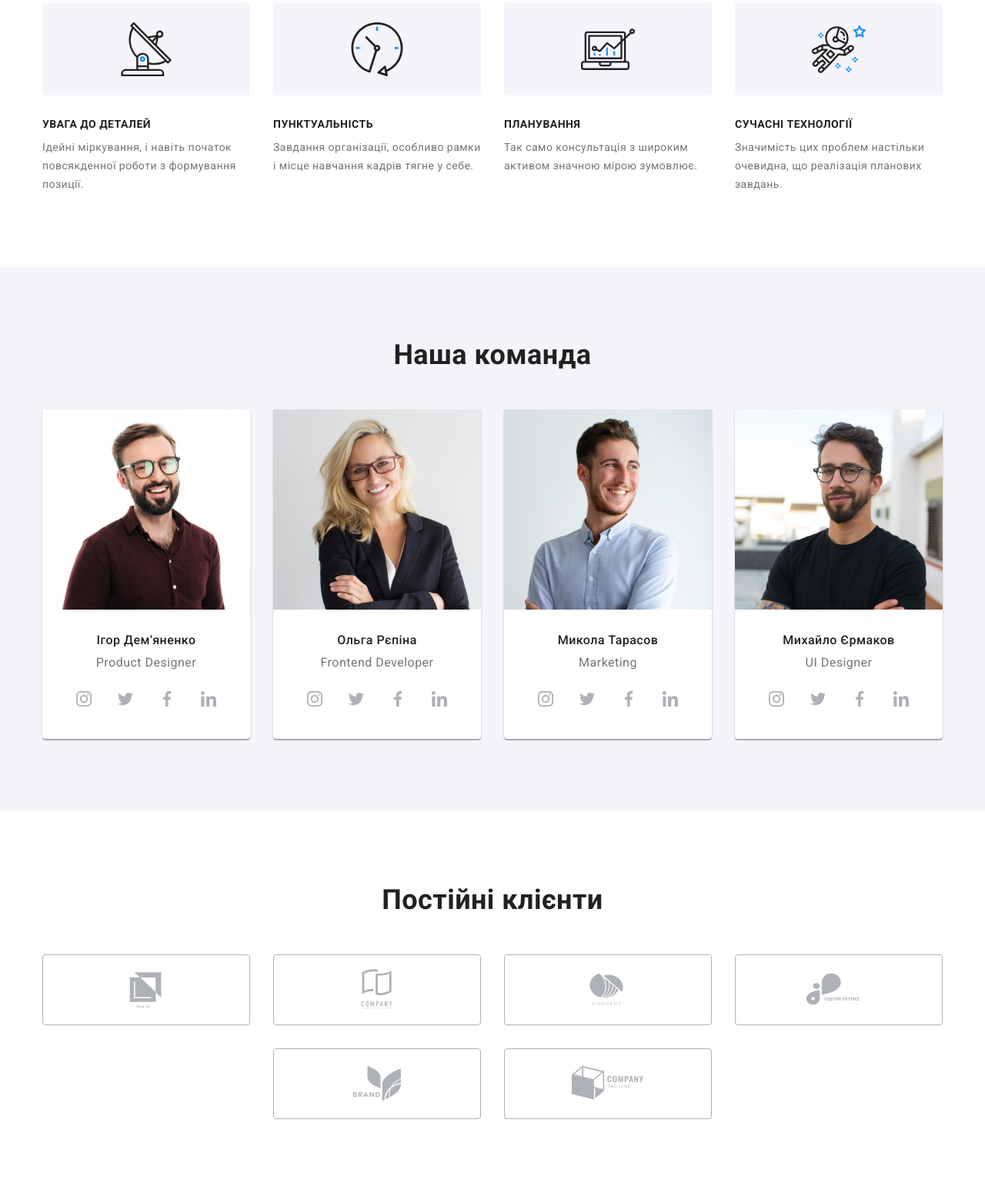
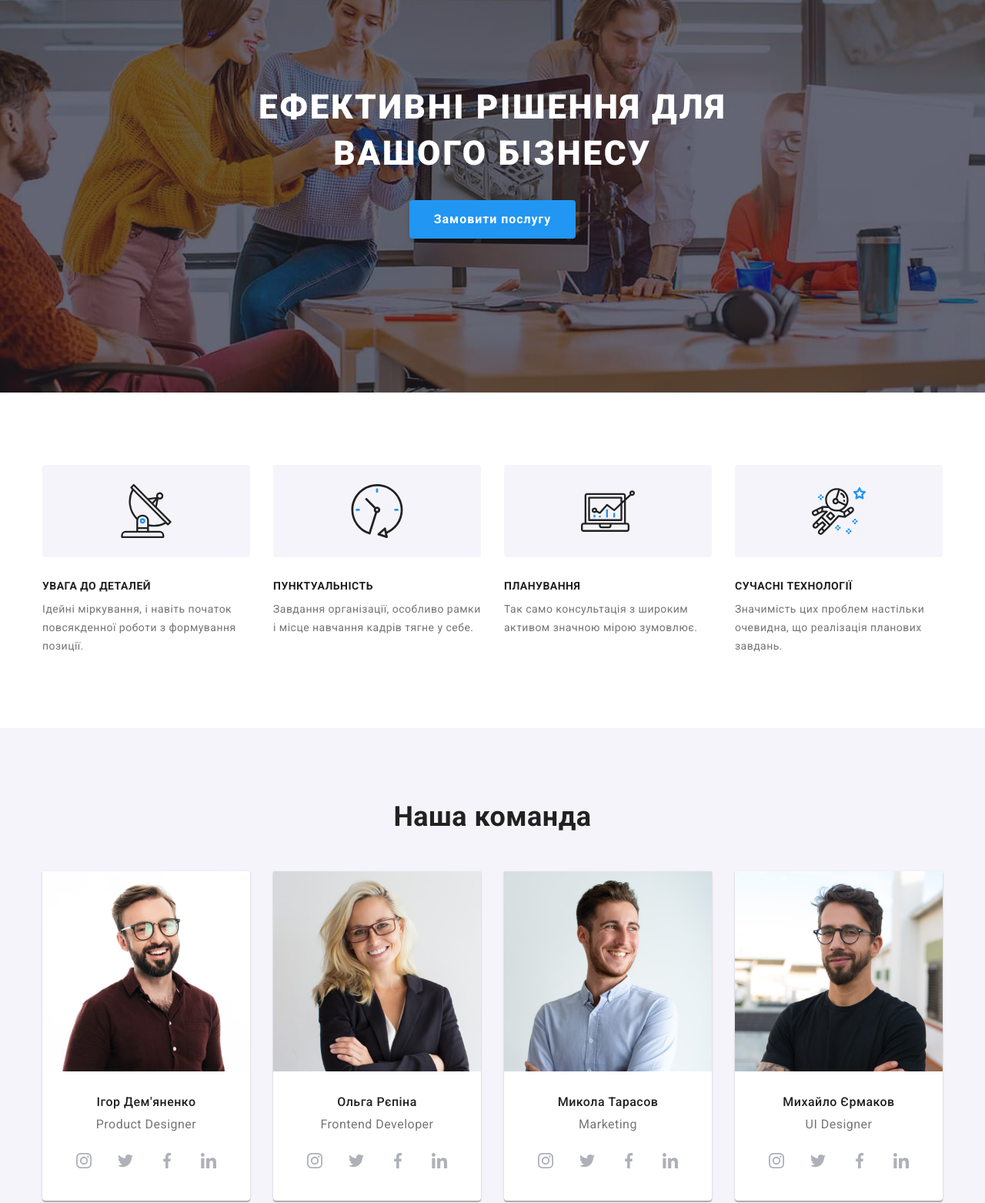
Before and after one commit to Dubyshkina/goit-markup-hw-08, a plain HTML site: page index.html in a window 1280 px wide. Shown: the part 90-1653 px from the top of the page at 77% size. Drawn offline with nearby package versions, Linux system fonts and the light colour scheme.

Commit message:
did hero section adaptive

```diff
--- a/index.html
+++ b/index.html
@@ -57,14 +57,14 @@
     <!--Main-->
     <main>
       <!-- Hero-->
-      <!-- <section class="hero">
+      <section class="hero">
         <div class="container">
           <h1 class="hero__title">Ефективні рішення для вашого бізнесу</h1>
           <button type="button" class="hero__button" data-modal-open>
             Замовити послугу
           </button>
         </div>
-      </section> -->
+      </section>
       <!--Particular qualities-->
       <section class="section">
         <div class="container">
--- a/sass/components/_clients.scss
+++ b/sass/components/_clients.scss
@@ -6,14 +6,13 @@
     gap: 30px;
   }
   .clients-list__item {
-    // width: 170px;
     width: calc(50% - 15px);
     height: 92px;
     @media screen and(min-width: 768px){
       width: calc((100% - 60px) / 3);
     }
     @media screen and(min-width: 1200px){
-      max-width: calc((100% - 90px) / 4);
+      max-width: calc((100% - 150px) / 6);
     }
   }
   .clients-list__link {
--- a/sass/components/_container.scss
+++ b/sass/components/_container.scss
@@ -1,13 +1,13 @@
 .container {
     margin: 0 auto;
     padding: 0 15px;
-    @media screen and(min-width: 480px){
+    @include mobile {
       max-width: 480px;
     }
-    @media screen and(min-width: 768px){
+    @include tablet {
       max-width: 768px;
     }
-    @media screen and(min-width: 1200px){
+    @include desktop {
       max-width: 1200px;
     }
   }
--- a/sass/components/_hero.scss
+++ b/sass/components/_hero.scss
@@ -1,23 +1,42 @@
 .hero {
     color: var(--primary-white-color);
     background-color: var(--footer-background-color);
+    background-image: var(--gra), url(../images/hero-bg-mob.jpg);
+    padding-top: 118px;
+    padding-bottom: 118px;
+  @include tablet {
+    background-image: var(--gra), url(../images/hero-bg-tab.jpg);
+    padding-top: 118px;
+    padding-bottom: 118px;
+  }
+  @include desktop {
     background-image: var(--gra), url(../images/hero-backgr-img.jpg);
+    padding-top: 200px;
+    padding-bottom: 200px;
+  }
+
     background-size: cover;
     background-position: center;
     background-repeat: no-repeat;
-    max-width: 1600px;
+    max-width: 100%;
     margin: 0 auto;
 
-    padding-top: 200px;
-    padding-bottom: 200px;
+
   }
   .hero__title {
-    @include font(900, 44px, 1.36);
+    @include font(900, 26px, calc(42 / 26));
     letter-spacing: 0.06em;
     text-transform: uppercase;
+    text-align: center;
+    width: 100%;
+   @include tablet {
+    width: 360px;
+    }
+    @include desktop {
+      @include font(900, 44px, 1.36);
+      width: 696px;
+    }
 
-    text-align: center;
-    width: 696px;
     margin: 0 auto 30px;
   }
   .hero__button {
@@ -30,15 +49,19 @@
 
     min-width: 216px;
     display: flex;
+    justify-content: center;
     align-items: center;
-    text-align: center;
+
 
     cursor: pointer;
 
     border: transparent;
     border-radius: 4px;
     box-shadow: 0px 4px 4px var(--box-shadow-color);
+    margin: 0 auto;
+    padding: 10px 24px;
+    @include desktop{
+      padding: 10px 32px;
+    }
 
-    padding: 10px 32px;
-    margin: 0 auto;
   }
--- a/sass/components/_qualities.scss
+++ b/sass/components/_qualities.scss
@@ -13,15 +13,14 @@
     }
     .quality-list__items{
       width:100%;
-      @media screen and(min-width: 768px) {
+      @include tablet {
       width: calc(50% - 15px);
       }
-      @media screen and(min-width: 1200px){
+      @include desktop{
         width: calc((100% - 90px) / 4);
       }
     }
   .quality-list__img {
-    // width: 270px;
     max-width: 100%;
     height: 120px;
 
--- a/sass/components/_section.scss
+++ b/sass/components/_section.scss
@@ -1,7 +1,7 @@
 .section {
     padding-top: 60px;
     padding-bottom: 60px;
-    @media screen and(min-width: 1200px){
+    @include desktop {
       padding-top: 94px;
       padding-bottom: 94px;
     }
@@ -9,10 +9,10 @@
   .section .title {
     margin-bottom: 10px;
     text-align: center;
-    @media screen and(min-width: 768px){
+    @include tablet {
       text-align: start;
     }
-    @media screen and(min-width: 1200px){
+    @include desktop{
       text-align: start;
     }
   }
@@ -22,7 +22,7 @@
 
     text-align: center;
     margin-bottom: 30px;
-    @media screen and(min-width: 1200px) {
+    @include desktop {
     margin-bottom: 50px;
     }
   }
--- a/sass/components/_team.scss
+++ b/sass/components/_team.scss
@@ -26,10 +26,10 @@
     border-radius: 0px 0px 4px 4px;
     background-color: var(--primary-background-color);
     width:100%;
-      @media screen and(min-width: 768px) {
+      @include tablet {
       width: calc(50% - 15px);
       }
-      @media screen and(min-width: 1200px){
+      @include desktop {
         width: calc((100% - 90px) / 4);
       }
   }
@@ -42,7 +42,7 @@
     text-align: center;
     padding-top: 30px;
     padding-bottom: 24px;
-    @media screen and(min-width: 1200px){
+    @include desktop {
       padding-top: 30px;
       padding-bottom: 30px;
     }
--- a/sass/utils/_mixins.scss
+++ b/sass/utils/_mixins.scss
@@ -3,3 +3,21 @@
     font-size: $fs;
     line-height: $lh;
 }
+@mixin mobile{
+    @media screen and(min-width: 480px){
+        @content;
+      }
+
+}
+@mixin tablet{
+    @media screen and(min-width: 768px){
+        @content;
+      }
+
+}
+@mixin desktop{
+    @media screen and(min-width: 1200px){
+        @content;
+      }
+
+}
```
Also changed, not shown: css/main.css, css/main.min.css, images/hero-bg-mob.jpg (added), images/hero-bg-tab.jpg (added), 2 other files.
